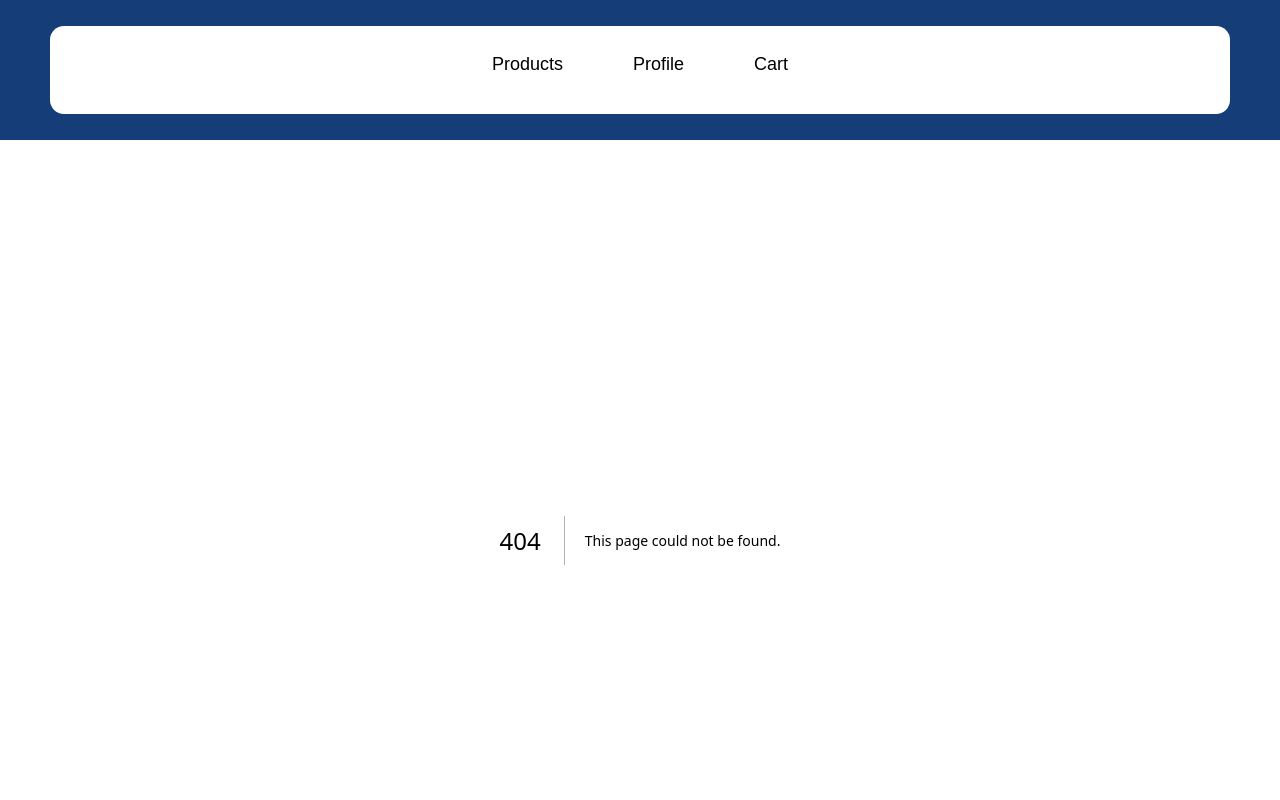
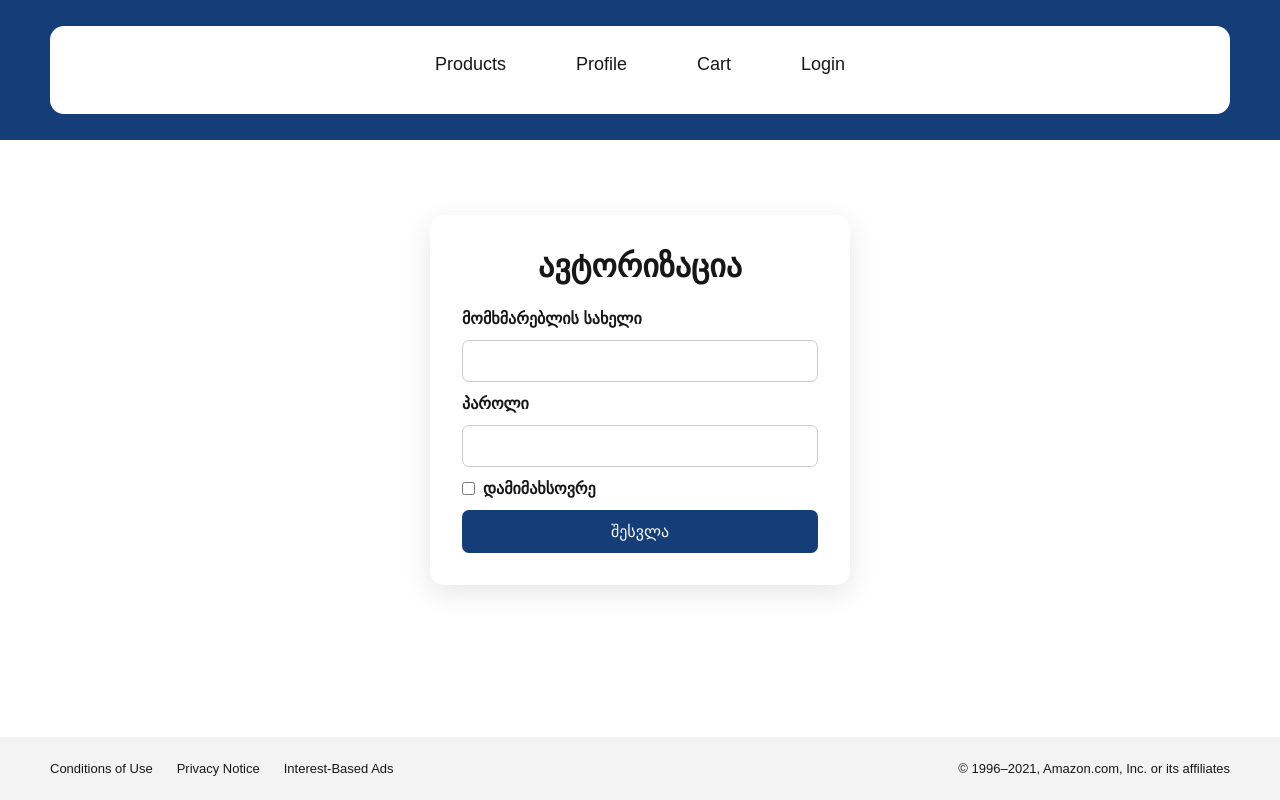
Before and after one commit to uchitidze-maker/midterm-project, a Next.js app: page /login in a window 1280 px wide. Before the commit this address had no page. Shown: the top 800 px of the page. Built offline with nearby package versions, Linux system fonts and the light colour scheme.

Commit message:
საბოლოო პროექტი

```diff
--- a/package.json
+++ b/package.json
@@ -10,10 +10,12 @@
   },
   "dependencies": {
     "@hookform/resolvers": "^3.10.0",
+    "@reduxjs/toolkit": "^2.13.0",
     "next": "16.3.5",
     "react": "19.2.8",
     "react-dom": "19.2.8",
     "react-hook-form": "^7.90.0",
+    "react-redux": "^9.3.1",
     "yup": "^1.7.1"
   },
   "devDependencies": {
--- a/src/app/globals.css
+++ b/src/app/globals.css
@@ -95,6 +95,21 @@ main {
 .productPrice {
   font-size: 22px;
   font-weight: bold;
+}
+
+.addToCartButton {
+  width: 100%;
+  margin-top: 14px;
+  padding: 10px;
+  border: none;
+  border-radius: 6px;
+  background: #153d77;
+  color: #ffffff;
+  font-size: 15px;
+}
+
+.addToCartButton:hover {
+  background: #2874e8;
 }
 
 .productDetails {
@@ -238,6 +253,15 @@ main {
   color: #a32020;
 }
 
+.cartSummary {
+  display: flex;
+  flex-direction: column;
+  align-items: flex-end;
+  gap: 10px;
+  padding: 20px 0;
+  font-weight: bold;
+}
+
 .footer {
   display: flex;
   justify-content: space-between;
@@ -251,6 +275,78 @@ main {
 .footerLinks {
   display: flex;
   gap: 24px;
+}
+
+/* Login გვერდი */
+
+.loginPage {
+  min-height: 65vh;
+  display: grid;
+  place-items: center;
+  padding: 40px 20px;
+}
+
+.loginPage form {
+  width: 100%;
+  max-width: 420px;
+  display: flex;
+  flex-direction: column;
+  gap: 12px;
+  padding: 32px;
+  background: #ffffff;
+  border-radius: 14px;
+  box-shadow: 0 8px 28px rgba(0, 0, 0, 0.1);
+}
+
+.loginPage h1 {
+  margin-bottom: 12px;
+  text-align: center;
+}
+
+.loginPage label {
+  font-weight: 600;
+}
+
+.loginPage input:not([type="checkbox"]) {
+  width: 100%;
+  padding: 11px;
+  border: 1px solid #cccccc;
+  border-radius: 7px;
+  font-size: 16px;
+}
+
+.loginPage label:has(input[type="checkbox"]) {
+  display: flex;
+  align-items: center;
+  gap: 8px;
+}
+
+.loginPage button {
+  padding: 12px;
+  border: none;
+  border-radius: 7px;
+  background: #153d77;
+  color: #ffffff;
+  font-size: 16px;
+}
+
+.loginPage button:hover {
+  background: #2874e8;
+}
+
+.loginPage button:disabled {
+  opacity: 0.6;
+  cursor: not-allowed;
+}
+
+.loginPage form p {
+  margin: 0;
+  color: #c62828;
+  font-size: 14px;
+}
+
+.loginPage > p {
+  text-align: center;
 }
 
 @media (max-width: 1000px) {
@@ -291,6 +387,10 @@ main {
   .cartDelete {
     justify-self: start;
   }
+
+  .cartSummary {
+    align-items: flex-start;
+  }
 }
 
 @media (max-width: 600px) {
@@ -299,6 +399,7 @@ main {
   }
 
   .navbar {
+    flex-wrap: wrap;
     gap: 24px;
     padding: 20px;
   }
@@ -324,4 +425,8 @@ main {
     justify-content: center;
     gap: 14px;
   }
+
+  .loginPage form {
+    padding: 24px;
+  }
 }
--- a/src/app/layout.js
+++ b/src/app/layout.js
@@ -2,6 +2,7 @@ import { Geist, Geist_Mono } from "next/font/google";
 import "./globals.css";
 import Navbar from "@/components/navbar/Navbar";
 import Footer from "@/components/footer/Footer";
+import Providers from "./providers";
 
 const geistSans = Geist({
   variable: "--font-geist-sans",
@@ -22,9 +23,11 @@ export default function RootLayout({ children }) {
   return (
     <html lang="en" className={`${geistSans.variable} ${geistMono.variable}`}>
       <body>
-        <Navbar />
-        <main>{children}</main>
-        <Footer />
+        <Providers>
+          <Navbar />
+          <main>{children}</main>
+          <Footer />
+        </Providers>
       </body>
     </html>
   );
--- /dev/null
+++ b/src/app/login/page.js
@@ -0,0 +1,139 @@
+"use client";
+
+import { useEffect, useState } from "react";
+import { useForm } from "react-hook-form";
+import { yupResolver } from "@hookform/resolvers/yup";
+import * as yup from "yup";
+
+const loginSchema = yup.object({
+  username: yup.string().required("მომხმარებლის სახელი აუცილებელია"),
+  password: yup.string().required("პაროლი აუცილებელია"),
+  rememberMe: yup.boolean(),
+});
+
+export default function LoginPage() {
+  const [message, setMessage] = useState("");
+  const [isLoggedIn, setIsLoggedIn] = useState(false);
+  const [checkingToken, setCheckingToken] = useState(true);
+
+  const {
+    register,
+    handleSubmit,
+    formState: { errors, isSubmitting },
+  } = useForm({
+    resolver: yupResolver(loginSchema),
+    mode: "onTouched",
+    defaultValues: {
+      rememberMe: false,
+    },
+  });
+
+  useEffect(() => {
+    const token = localStorage.getItem("authToken");
+
+    if (token) {
+      setIsLoggedIn(true);
+      setMessage("ავტორიზაცია ავტომატურად გაიარა.");
+    }
+
+    setCheckingToken(false);
+  }, []);
+
+  async function onSubmit(formData) {
+    setMessage("");
+
+    try {
+      const response = await fetch("https://fakestoreapi.com/auth/login", {
+        method: "POST",
+        headers: {
+          "Content-Type": "application/json",
+        },
+        body: JSON.stringify({
+          username: formData.username,
+          password: formData.password,
+        }),
+      });
+
+      if (!response.ok) {
+        throw new Error("მომხმარებლის სახელი ან პაროლი არასწორია");
+      }
+
+      const data = await response.json();
+
+      if (!data.token) {
+        throw new Error("ტოკენი ვერ მივიღეთ");
+      }
+
+      if (formData.rememberMe) {
+        localStorage.setItem("authToken", data.token);
+      } else {
+        localStorage.removeItem("authToken");
+      }
+
+      setIsLoggedIn(true);
+      setMessage("ავტორიზაცია წარმატებით გაიარა.");
+    } catch (error) {
+      setIsLoggedIn(false);
+      setMessage(error.message || "ავტორიზაციისას შეცდომა მოხდა.");
+    }
+  }
+
+  function handleLogout() {
+    localStorage.removeItem("authToken");
+    setIsLoggedIn(false);
+    setMessage("სისტემიდან გამოხვედი.");
+  }
+
+  if (checkingToken) {
+    return <p className="message">იტვირთება...</p>;
+  }
+
+  if (isLoggedIn) {
+    return (
+      <main className="loginPage">
+        <h1>ავტორიზაცია</h1>
+        <p>{message}</p>
+        <button type="button" onClick={handleLogout}>
+          გამოსვლა
+        </button>
+      </main>
+    );
+  }
+
+  return (
+    <main className="loginPage">
+      <form onSubmit={handleSubmit(onSubmit)} noValidate>
+        <h1>ავტორიზაცია</h1>
+
+        <label htmlFor="username">მომხმარებლის სახელი</label>
+        <input
+          id="username"
+          type="text"
+          autoComplete="username"
+          {...register("username")}
+        />
+        {errors.username && <p>{errors.username.message}</p>}
+
+        <label htmlFor="password">პაროლი</label>
+        <input
+          id="password"
+          type="password"
+          autoComplete="current-password"
+          {...register("password")}
+        />
+        {errors.password && <p>{errors.password.message}</p>}
+
+        <label>
+          <input type="checkbox" {...register("rememberMe")} />
+          დამიმახსოვრე
+        </label>
+
+        <button type="submit" disabled={isSubmitting}>
+          {isSubmitting ? "მოწმდება..." : "შესვლა"}
+        </button>
+
+        {message && <p>{message}</p>}
+      </form>
+    </main>
+  );
+}
--- /dev/null
+++ b/src/app/providers.js
@@ -0,0 +1,8 @@
+"use client";
+
+import { Provider } from "react-redux";
+import { store } from "@/redux/store";
+
+export default function Providers({ children }) {
+  return <Provider store={store}>{children}</Provider>;
+}
--- a/src/components/navbar/Navbar.js
+++ b/src/components/navbar/Navbar.js
@@ -7,6 +7,7 @@ export default function Navbar() {
         <Link href="/products">Products</Link>
         <Link href="/profile">Profile</Link>
         <Link href="/cart">Cart</Link>
+        <Link href="/login">Login</Link>
       </nav>
     </header>
   );
--- /dev/null
+++ b/src/redux/cartSlice.js
@@ -0,0 +1,70 @@
+import { createSlice } from "@reduxjs/toolkit";
+
+const initialState = {
+  items: [],
+};
+
+const cartSlice = createSlice({
+  name: "cart",
+  initialState,
+  reducers: {
+    addToCart(state, action) {
+      const product = action.payload;
+      const existingProduct = state.items.find(
+        (item) => item.id === product.id
+      );
+
+      if (existingProduct) {
+        existingProduct.quantity += 1;
+      } else {
+        state.items.push({ ...product, quantity: 1 });
+      }
+    },
+
+    increaseQuantity(state, action) {
+      const product = state.items.find(
+        (item) => item.id === action.payload
+      );
+
+      if (product) {
+        product.quantity += 1;
+      }
+    },
+
+    decreaseQuantity(state, action) {
+      const product = state.items.find(
+        (item) => item.id === action.payload
+      );
+
+      if (product && product.quantity > 1) {
+        product.quantity -= 1;
+      }
+    },
+
+    removeFromCart(state, action) {
+      state.items = state.items.filter(
+        (item) => item.id !== action.payload
+      );
+    },
+  },
+});
+
+export const {
+  addToCart,
+  increaseQuantity,
+  decreaseQuantity,
+  removeFromCart,
+} = cartSlice.actions;
+
+export const selectCartItems = (state) => state.cart.items;
+
+export const selectCartCount = (state) =>
+  state.cart.items.reduce((total, item) => total + item.quantity, 0);
+
+export const selectCartTotal = (state) =>
+  state.cart.items.reduce(
+    (total, item) => total + item.price * item.quantity,
+    0
+  );
+
+export default cartSlice.reducer;
--- /dev/null
+++ b/src/redux/store.js
@@ -0,0 +1,8 @@
+import { configureStore } from "@reduxjs/toolkit";
+import cartReducer from "./cartSlice";
+
+export const store = configureStore({
+  reducer: {
+    cart: cartReducer,
+  },
+});
```
Also changed, not shown: src/app/cart/page.js (+15 -44 lines), src/components/cartItem/CartItem.js (+21 -20 lines), src/components/productItem/ProductItem.js (+18 -0 lines), 2 other files (tests, documents, lock files or other folders).
